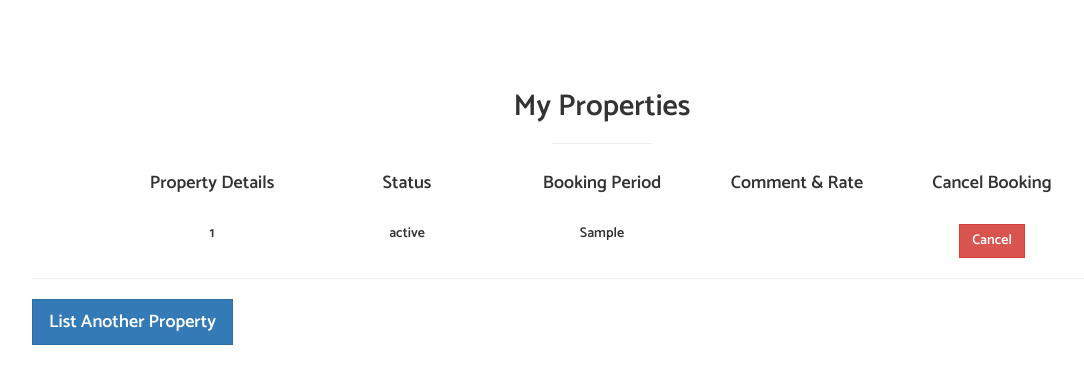
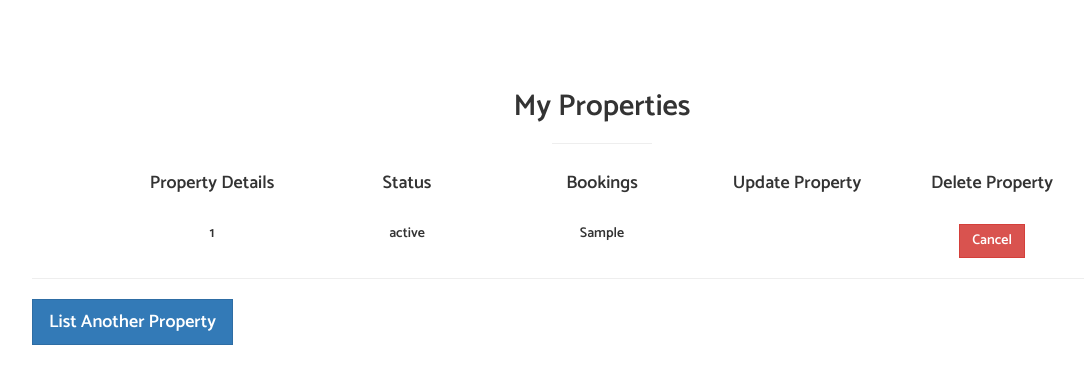
Before and after one commit to scottdjwallace/HotelQ, a PHP site: page /properties.php in a window 1280 px wide. Shown: the part 50-434 px from the top of the page, without its empty margins (38-1122 px from the left). Run offline with PHP 8.4, Linux system fonts and the light colour scheme; the visitor is signed in with stand-in values (Sample User, id 1); tables that the repository leaves empty or names only in its code hold one stand-in row (values such as "Sample post").

Commit message:
updated titles

```diff
--- a/properties.php
+++ b/properties.php
@@ -77,13 +77,13 @@
                   <h4>Status</h4>
                 </div>
                 <div class=\"col-lg-2\">
-                  <h4>Booking Period</h4>
+                  <h4>Bookings</h4>
                 </div>
                 <div class=\"col-lg-2\">
-                  <h4>Comment & Rate</h4>
+                  <h4>Update Property</h4>
                 </div>
                 <div class=\"col-lg-2\">
-                  <h4>Cancel Booking</h4>
+                  <h4>Delete Property</h4>
                 </div>
                 <div class=\"col-lg-1\"></div>
               </div>
```
